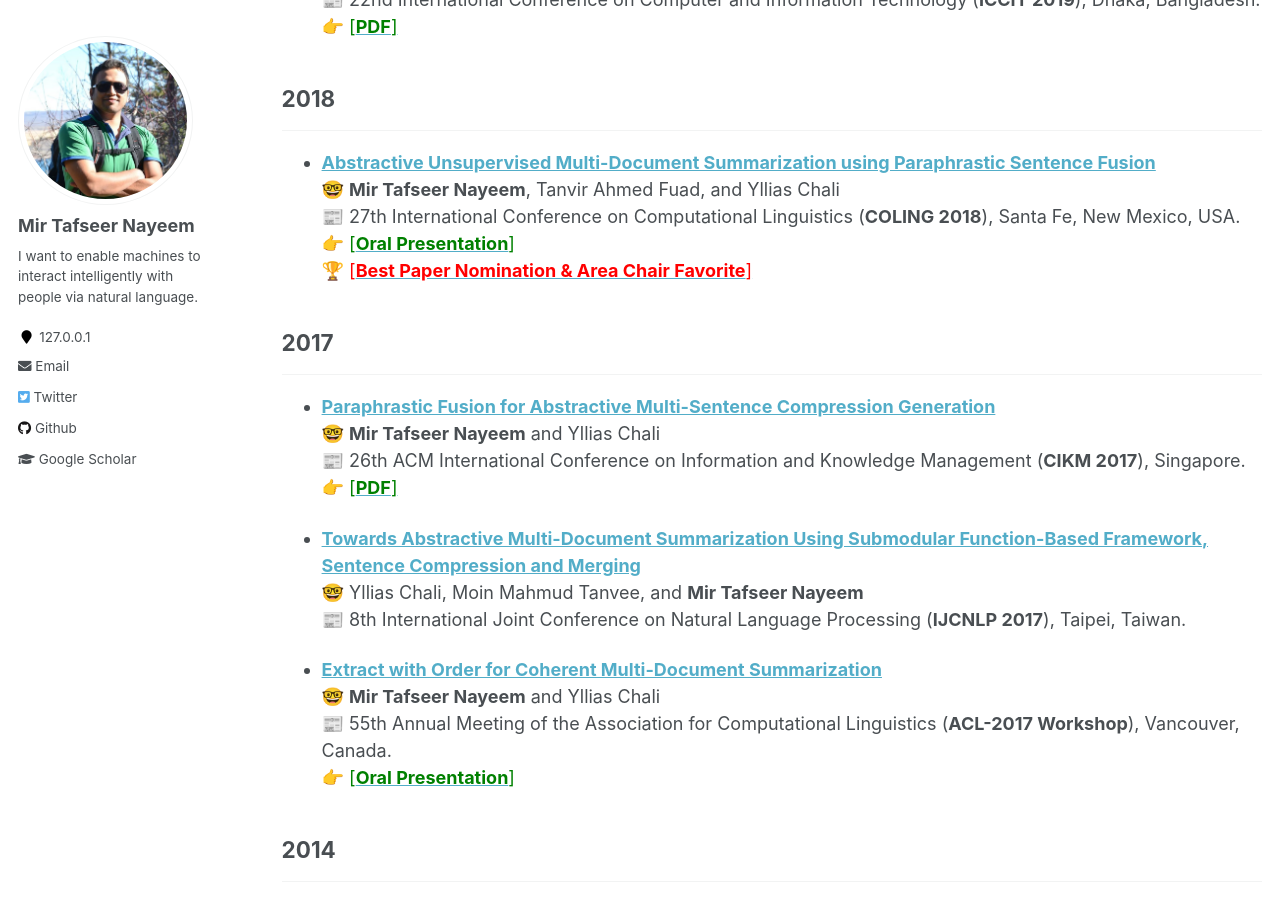
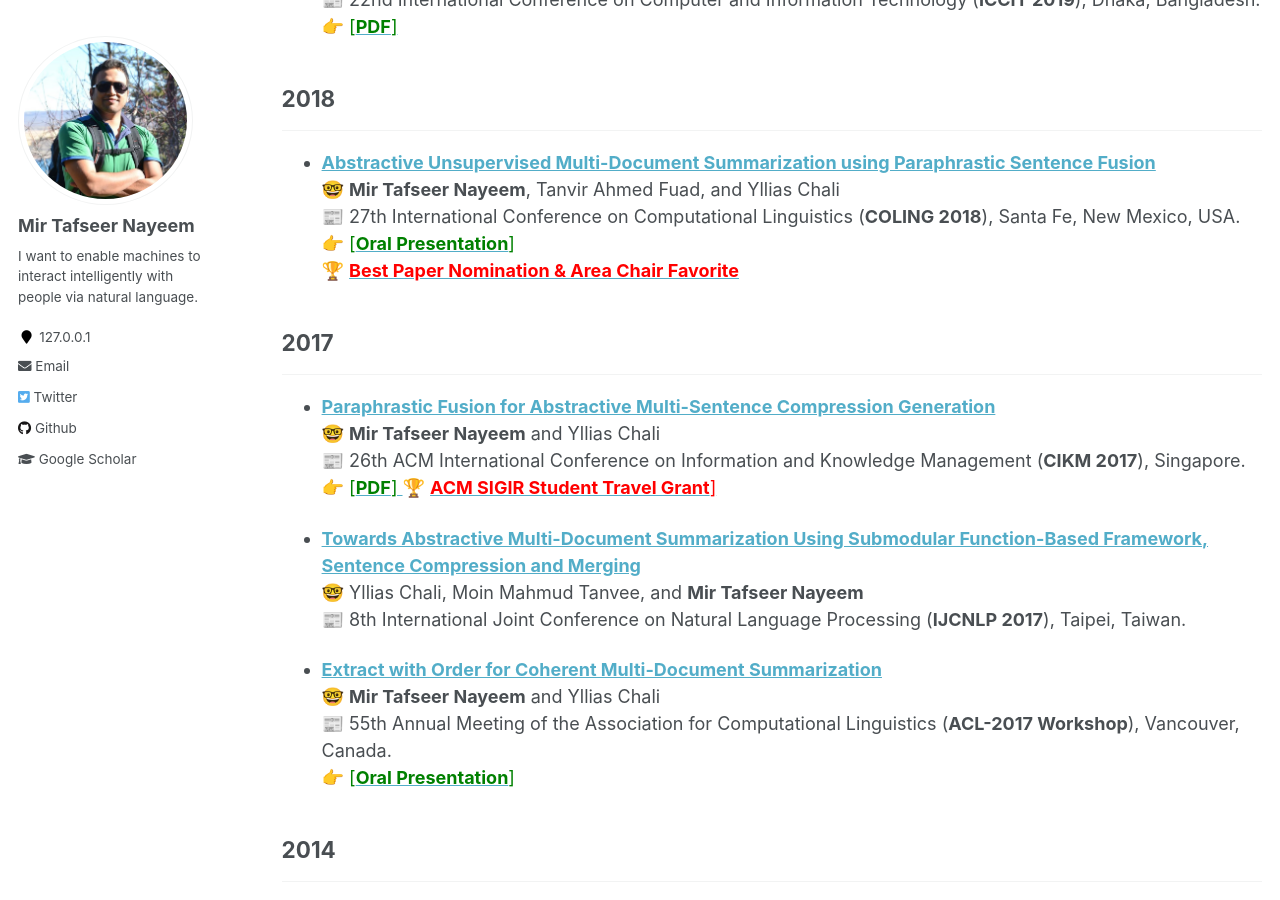
Before and after one commit to sujan-sarker/sujan-sarker.github.io, a Jekyll site: the page built from _pages/publications.md, in a window 1280 px wide and 900 px high, scrolled down 1006 px. Built offline with Jekyll 4.4.1, drawn with Linux system fonts in a browser that asks for light colours.

Commit message:
Update publications.md

```diff
--- a/_pages/publications.md
+++ b/_pages/publications.md
@@ -44,7 +44,7 @@ author_profile: true
 🤓 **Mir Tafseer Nayeem**, Tanvir Ahmed Fuad, and Yllias Chali <br/>
 📰 27th International Conference on Computational Linguistics (**COLING 2018**), Santa Fe, New Mexico, USA. <br/>
 👉 [<span style ="color:Green"> [**Oral Presentation**] </span>](https://tafseer-nayeem.github.io/files/COLING_2018_Presentation.pdf) <br/>
-🏆 [<span style="color:Red"> [**Best Paper Nomination & Area Chair Favorite**] </span>](http://coling2018.org/coling-2018-best-papers/)
+🏆 [<span style="color:Red"> **Best Paper Nomination & Area Chair Favorite** </span>](http://coling2018.org/coling-2018-best-papers/)
 
 
 ## 2017
@@ -53,6 +53,9 @@ author_profile: true
 🤓 **Mir Tafseer Nayeem** and Yllias Chali <br/>
 📰 26th ACM International Conference on Information and Knowledge Management (**CIKM 2017**), Singapore. <br/>
 👉 [<span style ="color:Green"> [**PDF**] </span>](https://tafseer-nayeem.github.io/files/CIKM_2017_paper.pdf)
+🏆 [<span style="color:Red"> **ACM SIGIR Student Travel Grant**] </span>](https://sigir.org/general-information/travel-grants/)
+
+
 
 * [**Towards Abstractive Multi-Document Summarization Using Submodular Function-Based Framework, Sentence Compression and Merging**](http://www.aclweb.org/anthology/I17-2071) <br/>
 🤓 Yllias Chali, Moin Mahmud Tanvee, and **Mir Tafseer Nayeem** <br/>
```
